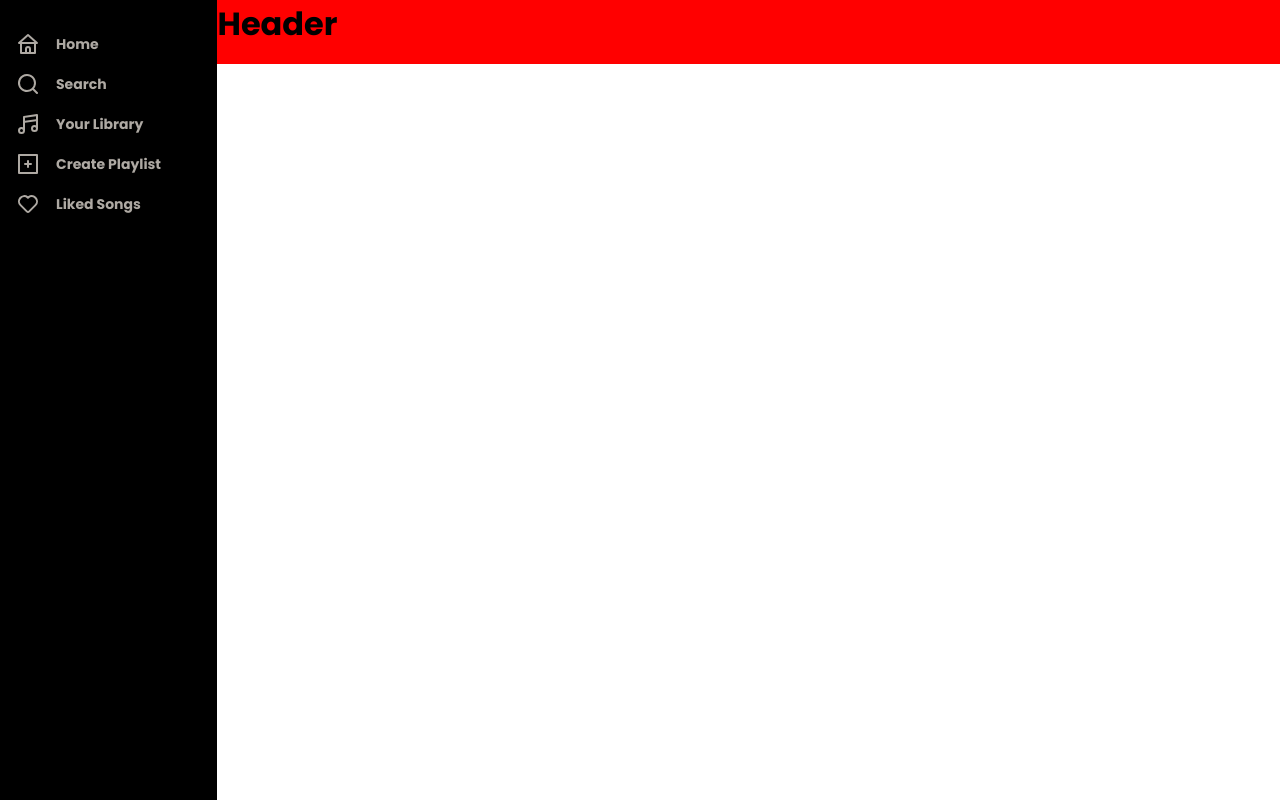
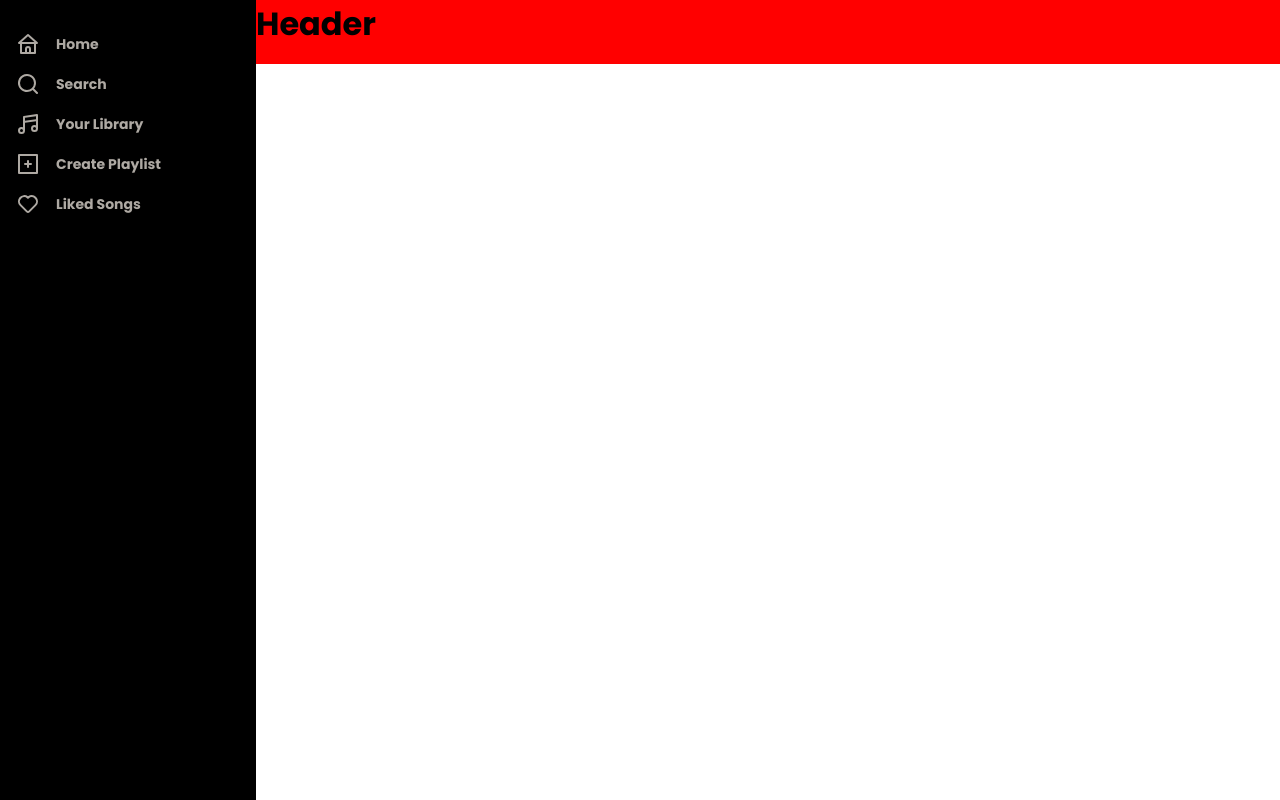
Before and after one commit to ahmadovdev/spotify-clone, a React (Vite) app: page / in a window 1280 px wide. Built offline with nearby package versions, Linux system fonts and the light colour scheme.

Commit message:
project-conf

```diff
--- a/src/components/Header/style.js
+++ b/src/components/Header/style.js
@@ -1,6 +1,8 @@
 import styled from "styled-components";
 
 const Container = styled.div`
+  display: flex;
+  flex-basis: 100%;
   width: 100%;
   height: 64px;
   background-color: red;
--- a/src/components/SideBar/style.js
+++ b/src/components/SideBar/style.js
@@ -1,6 +1,8 @@
 import styled from "styled-components";
 
 const Container = styled.div`
+  display: flex;
+  flex-basis: 20%;
   width: 262px;
   height: 100vh;
   background-color: #000;
--- a/src/layout/MainLayout.jsx
+++ b/src/layout/MainLayout.jsx
@@ -2,15 +2,17 @@ import React from "react";
 import { Outlet } from "react-router-dom";
 import { Header } from "../components/Header";
 import SideBar from "../components/SideBar";
-import { Wrapper } from "./style";
+import { Main, Wrapper } from "./style";
 
 const MainLayout = () => {
   return (
     <React.Fragment>
       <Wrapper>
       <SideBar />
+      <Main>
       <Header />
       <Outlet/>
+      </Main>
       </Wrapper>
     </React.Fragment>
   );
--- a/src/layout/style.js
+++ b/src/layout/style.js
@@ -2,7 +2,11 @@ import styled from "styled-components";
 
 const Wrapper = styled.div`
   display: flex;
-  flex-direction: row;
 `;
 
-export {Wrapper};
+const Main = styled.div`
+  display: flex;
+  flex-basis: 80%;
+`;
+
+export { Wrapper, Main };
```
